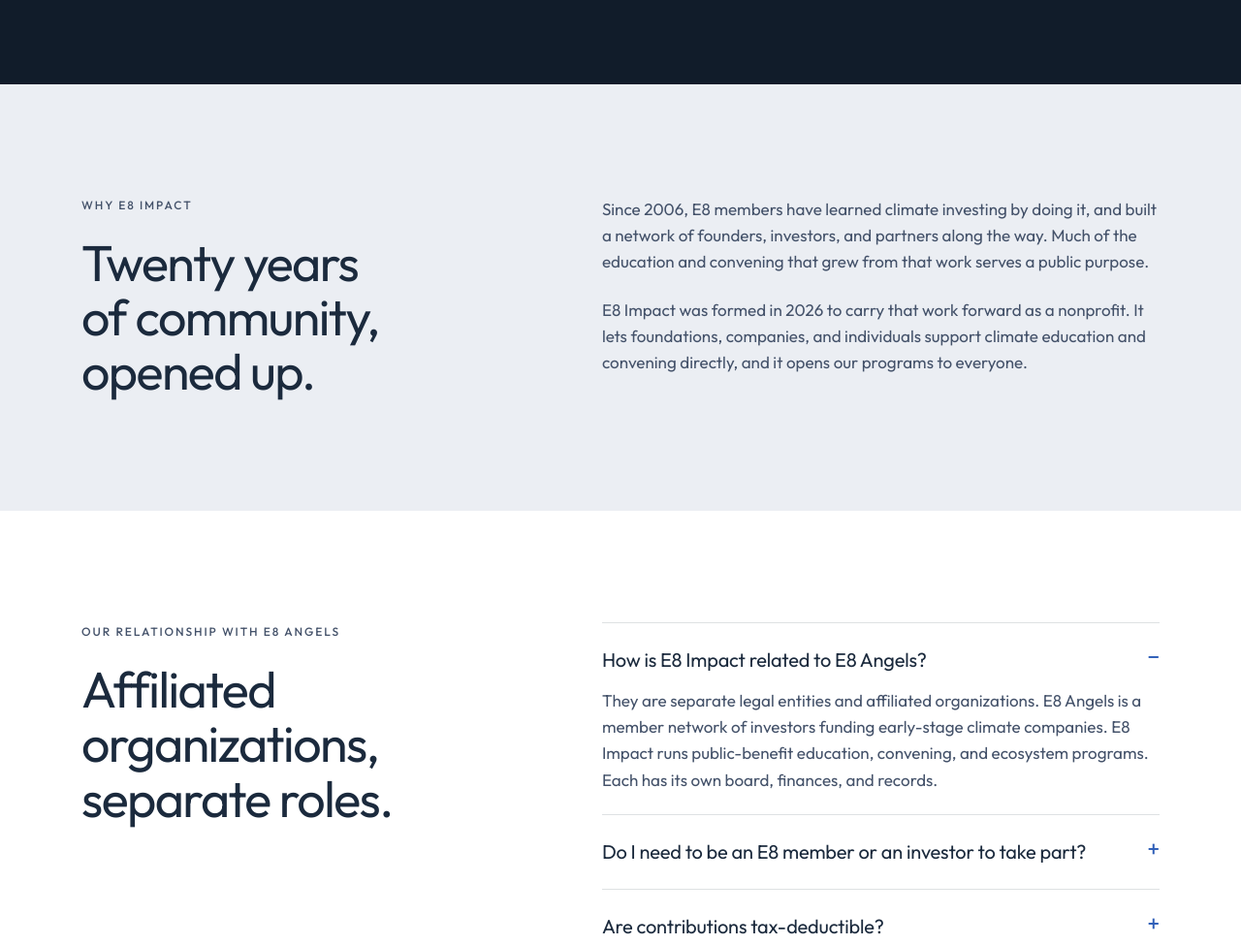
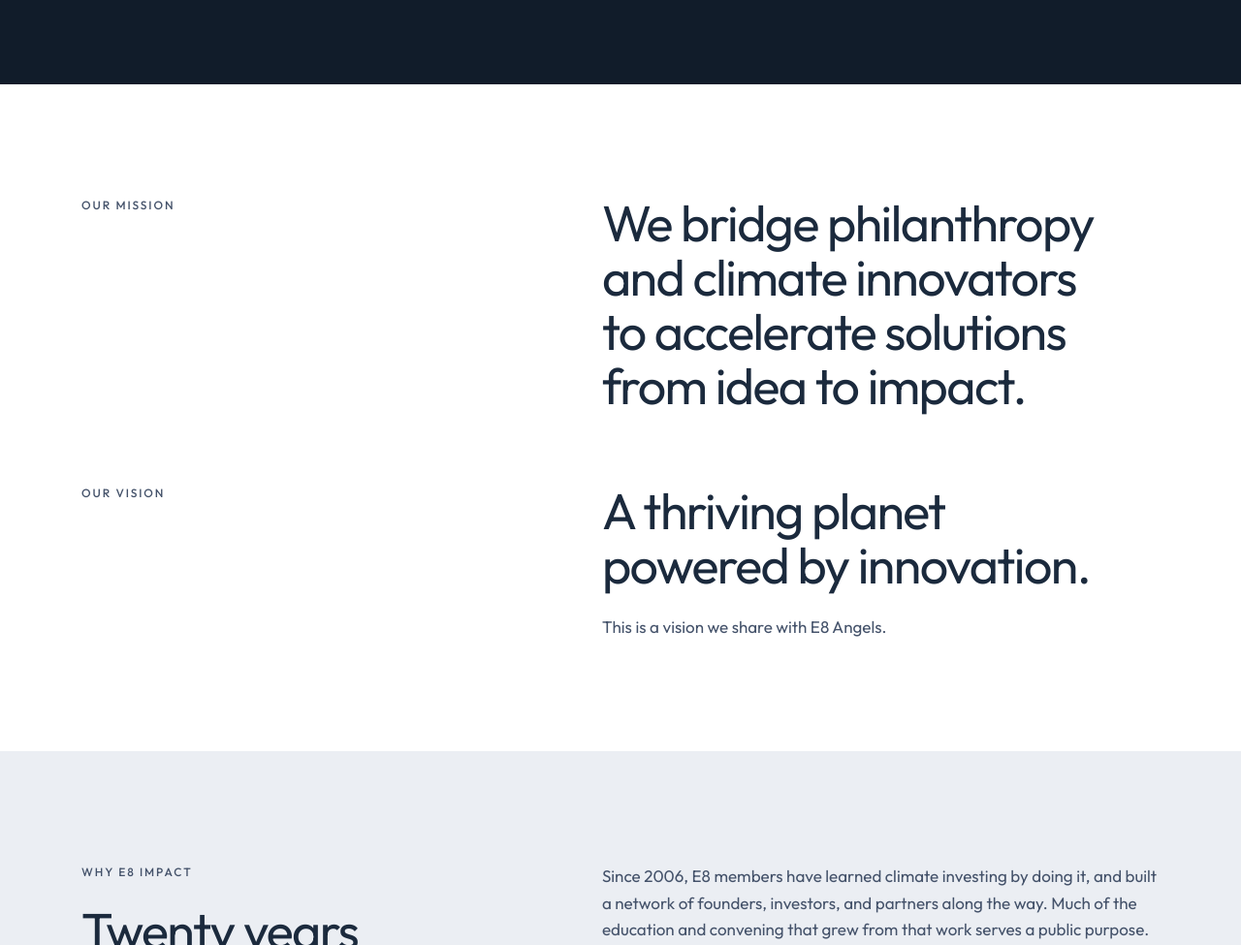
Before and after one commit to E8Angels/E8-impact-website, a plain HTML site: page about.html in a window 1280 px wide. Shown: the part 688-1663 px from the top of the page at 97% size. Drawn offline with Linux system fonts and the light colour scheme.

Commit message:
Add mission and vision to About page
Co-Authored-By: Claude Sonnet 5.5 <noreply@anthropic.com>
Claude-Session: https://claude.ai/code/session_011YnYa9vvmkvVTPNUbFJNvQ

```diff
--- a/about.html
+++ b/about.html
@@ -10,6 +10,18 @@
     <p class="eyebrow">About</p>
     <h1 class="h-display" style="max-width:14ch">A nonprofit for the climate innovation ecosystem.</h1>
     <p class="lede">E8 Impact strengthens the climate innovation ecosystem through public education, convenings, and programs that expand access to knowledge, networks, and resources for founders, investors, donors, and everyone working on climate solutions.</p>
+  </div>
+</section>
+<section class="band">
+  <div class="wrap">
+    <div class="split">
+      <div class="stack"><p class="eyebrow">Our mission</p></div>
+      <div class="stack"><h2 class="h-section">We bridge philanthropy and climate innovators to accelerate solutions from idea to impact.</h2></div>
+    </div>
+    <div class="split" style="margin-top:clamp(40px,6vw,72px)">
+      <div class="stack"><p class="eyebrow">Our vision</p></div>
+      <div class="stack"><h2 class="h-section">A thriving planet powered by innovation.</h2><p class="body">This is a vision we share with E8 Angels.</p></div>
+    </div>
   </div>
 </section>
 <section class="band band--mist">
```
